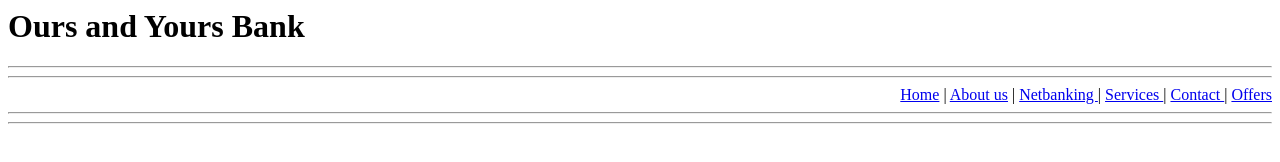
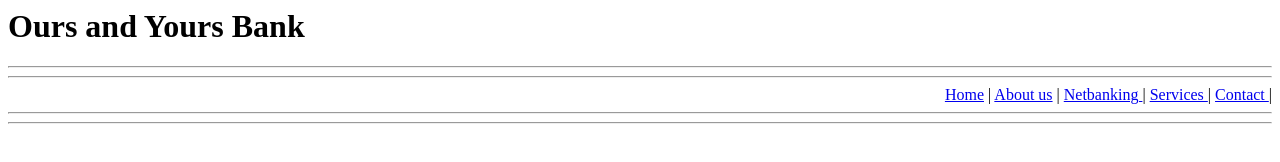
Before and after one commit to Sowmya001/mybank, a plain HTML site: page index.html in a window 1280 px wide. Drawn offline with Linux system fonts and the light colour scheme.

Commit message:
Update index.html

```diff
--- a/index.html
+++ b/index.html
@@ -7,7 +7,6 @@
   <a href="netbanking.html">Netbanking </a> |
   <a href="services.html">Services </a> |
   <a href="contactus.html">Contact </a> |
-  <a href="offers.html">Offers </a>
 </div>
 <hr>
 <hr>
```
